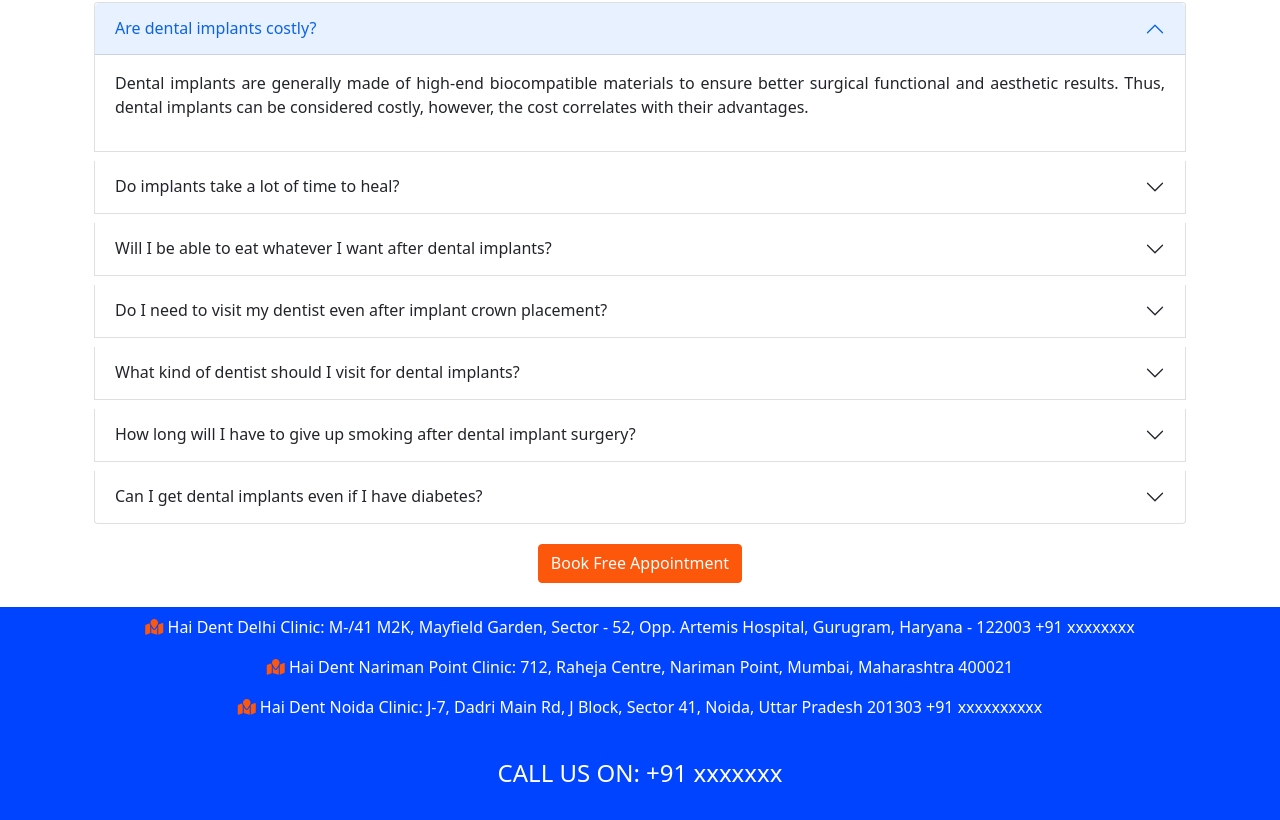
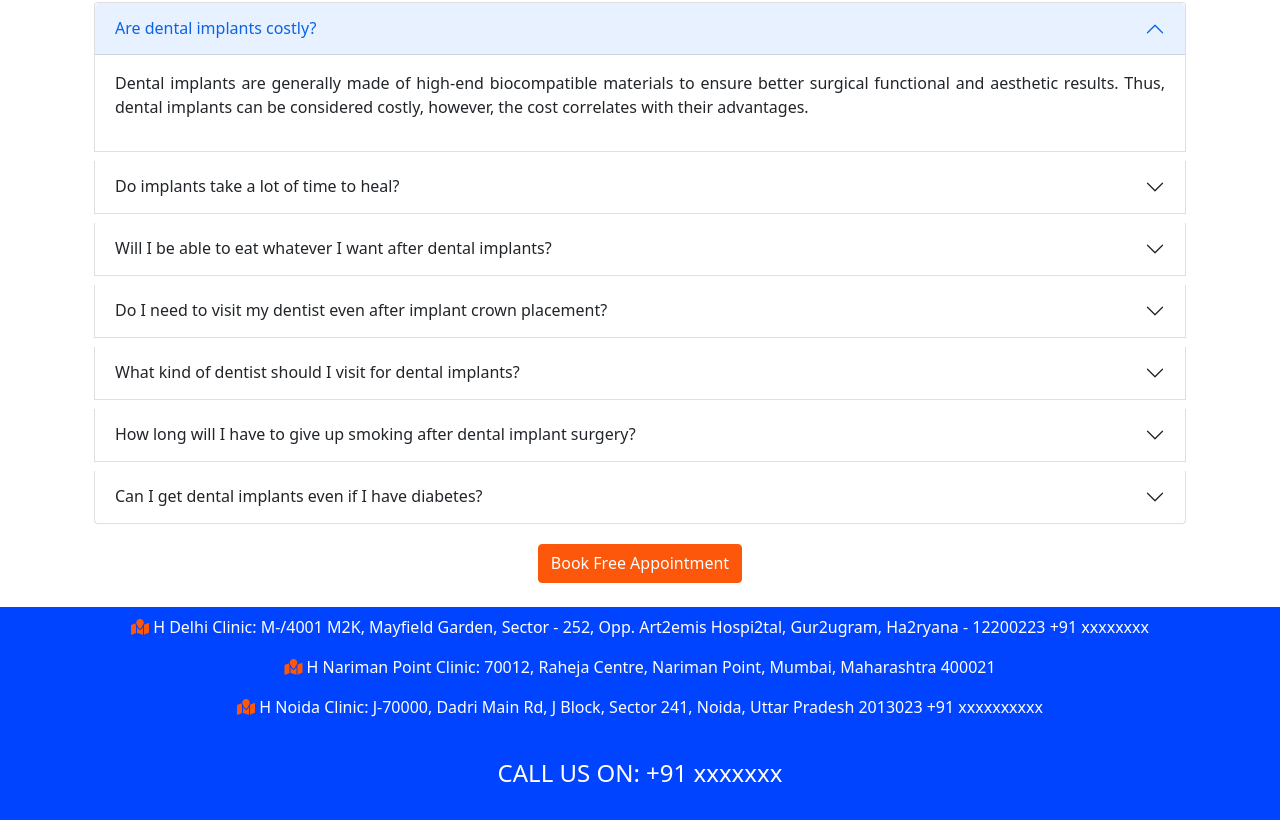
Before and after one commit to imrohitjoshi/websites, a plain HTML site: page index.html in a window 1280 px wide. Shown: the part 4161-4981 px from the top of the page. Drawn offline with nearby package versions, Linux system fonts and the light colour scheme; a script that the page names is missing.

Commit message:
Update index.html

```diff
--- a/index.html
+++ b/index.html
@@ -711,9 +711,9 @@
 <section>
 
 <footer class="text-center text-white p-2 pb-4" style="background-color: #04f;">
-<p class="text-center text-white"><i class="fa-solid fa-map-location text-red"></i> Hai Dent Delhi Clinic: M-/41 M2K, Mayfield Garden, Sector - 52, Opp. Artemis Hospital, Gurugram, Haryana - 122003 +91 xxxxxxxx</p>
-<p class="text-center text-white"><i class="fa-solid fa-map-location text-red"></i> Hai Dent Nariman Point Clinic: 712, Raheja Centre, Nariman Point, Mumbai, Maharashtra 400021</p>
-<p class="text-center text-white"><i class="fa-solid fa-map-location text-red"></i> Hai Dent Noida Clinic: J-7, Dadri Main Rd, J Block, Sector 41, Noida, Uttar Pradesh 201303 +91 xxxxxxxxxx</p>
+<p class="text-center text-white"><i class="fa-solid fa-map-location text-red"></i> H Delhi Clinic: M-/4001 M2K, Mayfield Garden, Sector - 252, Opp. Art2emis Hospi2tal, Gur2ugram, Ha2ryana - 12200223 +91 xxxxxxxx</p>
+<p class="text-center text-white"><i class="fa-solid fa-map-location text-red"></i> H Nariman Point Clinic: 70012, Raheja Centre, Nariman Point, Mumbai, Maharashtra 400021</p>
+<p class="text-center text-white"><i class="fa-solid fa-map-location text-red"></i> H Noida Clinic: J-70000, Dadri Main Rd, J Block, Sector 241, Noida, Uttar Pradesh 2013023 +91 xxxxxxxxxx</p>
 
 <h4 class="text-center pt-4 pb-4">CALL US ON: +91 xxxxxxx</h4>
 </footer>
```
